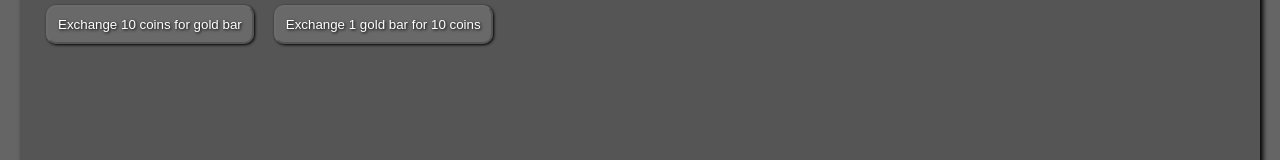
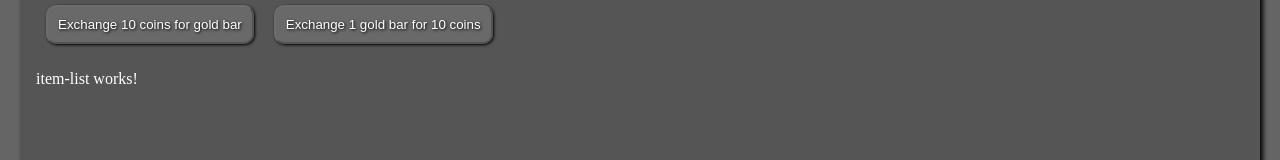
Before and after one commit to Wolven531/angular-game, an Angular app: page /shop in a window 1280 px wide. Shown: the part 179-339 px from the top of the page. Built offline with nearby package versions, Linux system fonts and the light colour scheme; no server answers.

Commit message:
Display item list component in shop

```diff
--- a/src/shop/shop.component.html
+++ b/src/shop/shop.component.html
@@ -11,4 +11,5 @@
 		class="btn-exchange-bars"
 		[disabled]="goldBars < 1"
 		(click)="onExchangeBarForCoins($event)">Exchange 1 gold bar for 10 coins</button>
+	<ag-item-list></ag-item-list>
 </div>
--- a/src/shop/shop.module.ts
+++ b/src/shop/shop.module.ts
@@ -2,6 +2,7 @@ import { CommonModule } from '@angular/common'
 import { NgModule } from '@angular/core'
 import { RouterModule, Routes } from '@angular/router'
 
+import { ItemListComponent } from './item-list/item-list.component'
 import { ShopComponent } from './shop.component'
 
 export const routes: Routes = [
@@ -10,6 +11,7 @@ export const routes: Routes = [
 
 @NgModule({
 	declarations: [
+		ItemListComponent,
 		ShopComponent
 	],
 	exports: [
```
